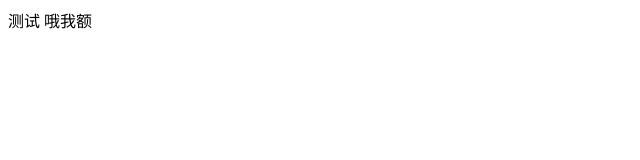
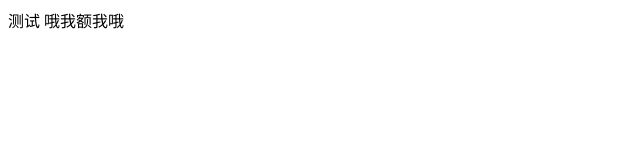
Before and after one commit to huangyuan25/test, a plain HTML site: page index.html in a window 1280 px wide. Shown: the full height of the page, 0-640 px from the left. Drawn offline with Linux system fonts and the light colour scheme.

Commit message:
今天测试

```diff
--- a/index.html
+++ b/index.html
@@ -6,6 +6,6 @@
     <title>Document</title>
 </head>
 <body>
-    测试   哦我额
+    测试   哦我额我哦
 </body>
 </html>
```
